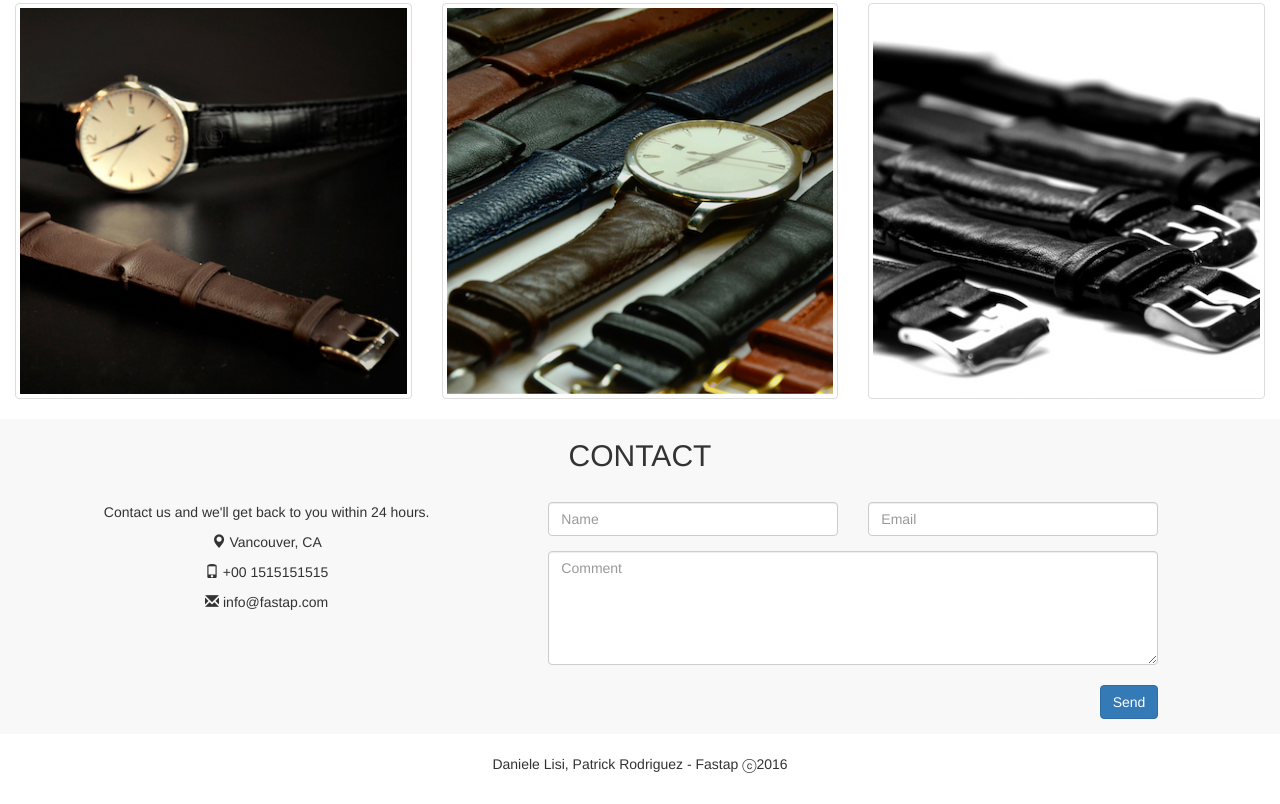
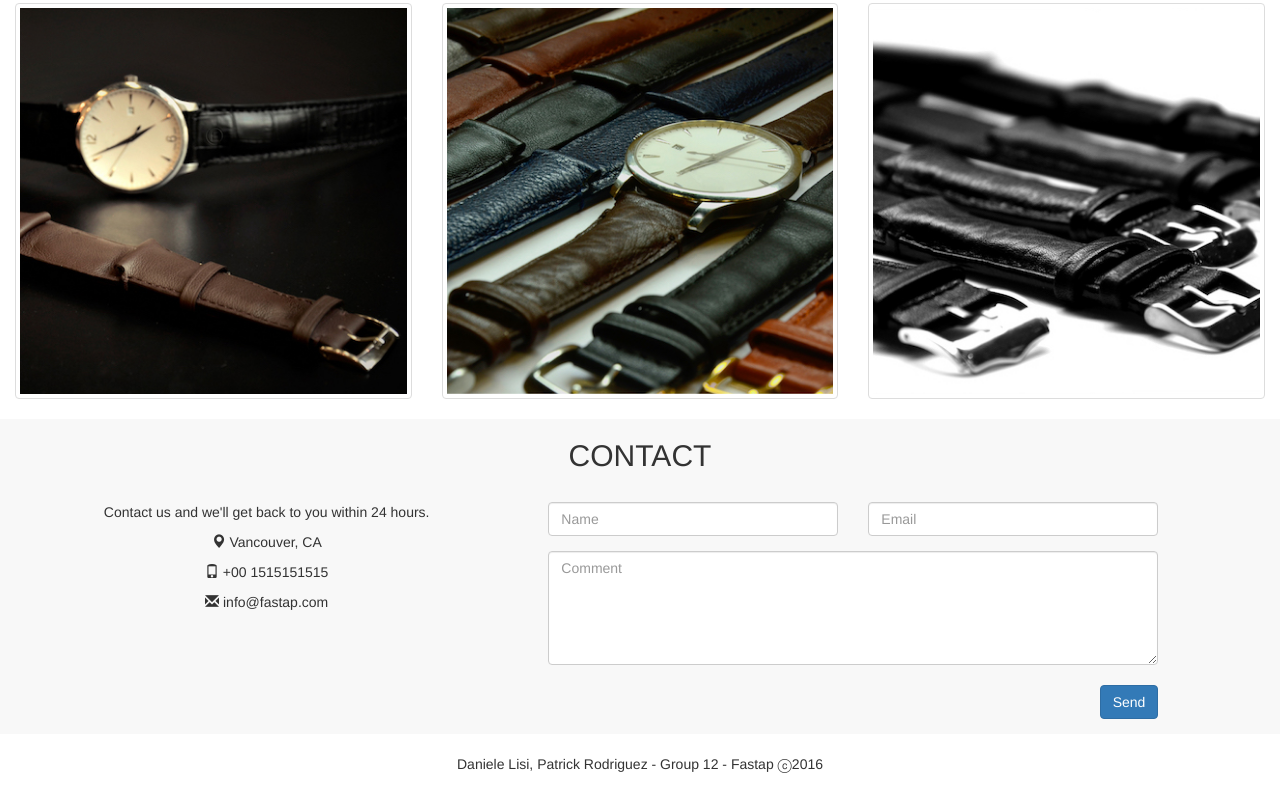
Before and after one commit to danielelisi/fastap, a plain HTML site: page index.html in a window 1280 px wide. Shown: the part 3133-3937 px from the top of the page. Drawn offline with nearby package versions, Linux system fonts and the light colour scheme.

Commit message:
Added "group 12" in footer

```diff
--- a/index.html
+++ b/index.html
@@ -254,7 +254,7 @@
         </div>
 
         <footer class="container-fluid text-center">
-            <p>Daniele Lisi, Patrick Rodriguez - Fastap ⓒ2016</p>
+            <p>Daniele Lisi, Patrick Rodriguez - Group 12 - Fastap ⓒ2016</p>
         </footer>
 
         <script src="js.js"></script>
```
